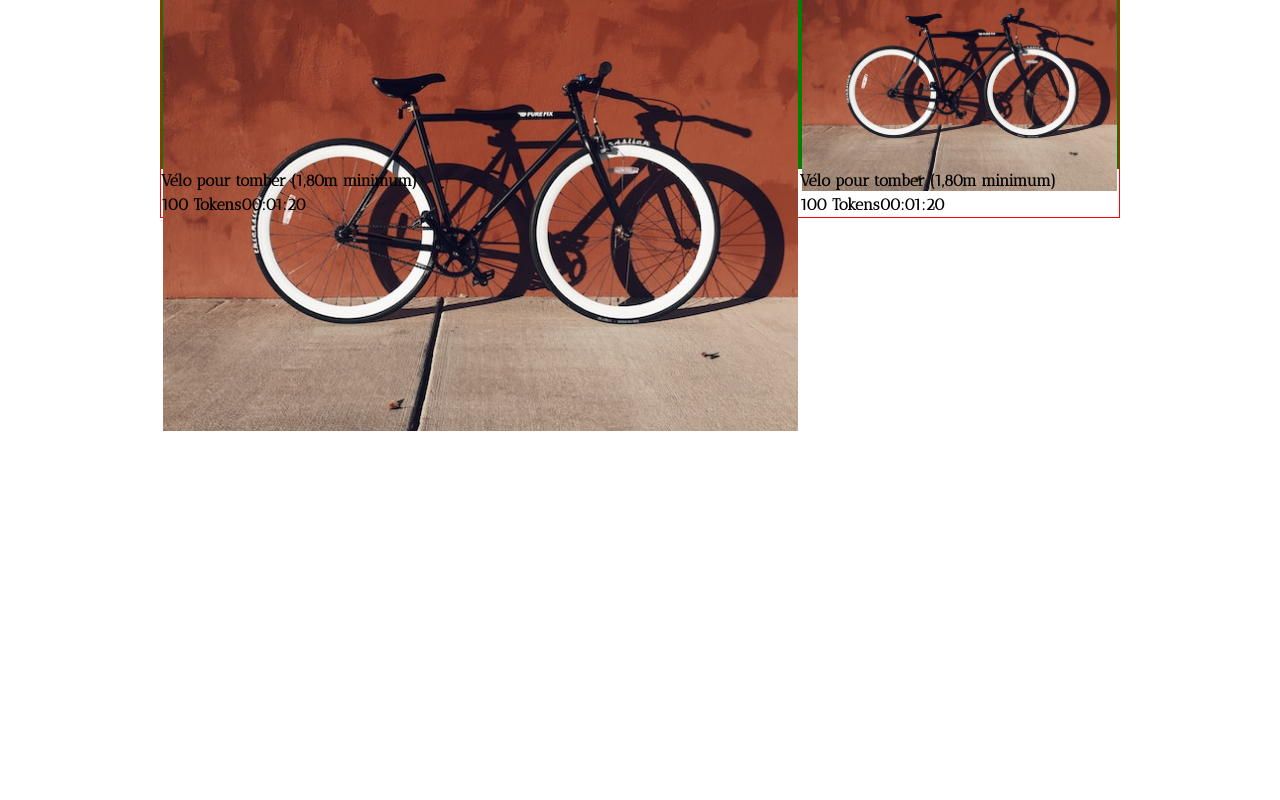
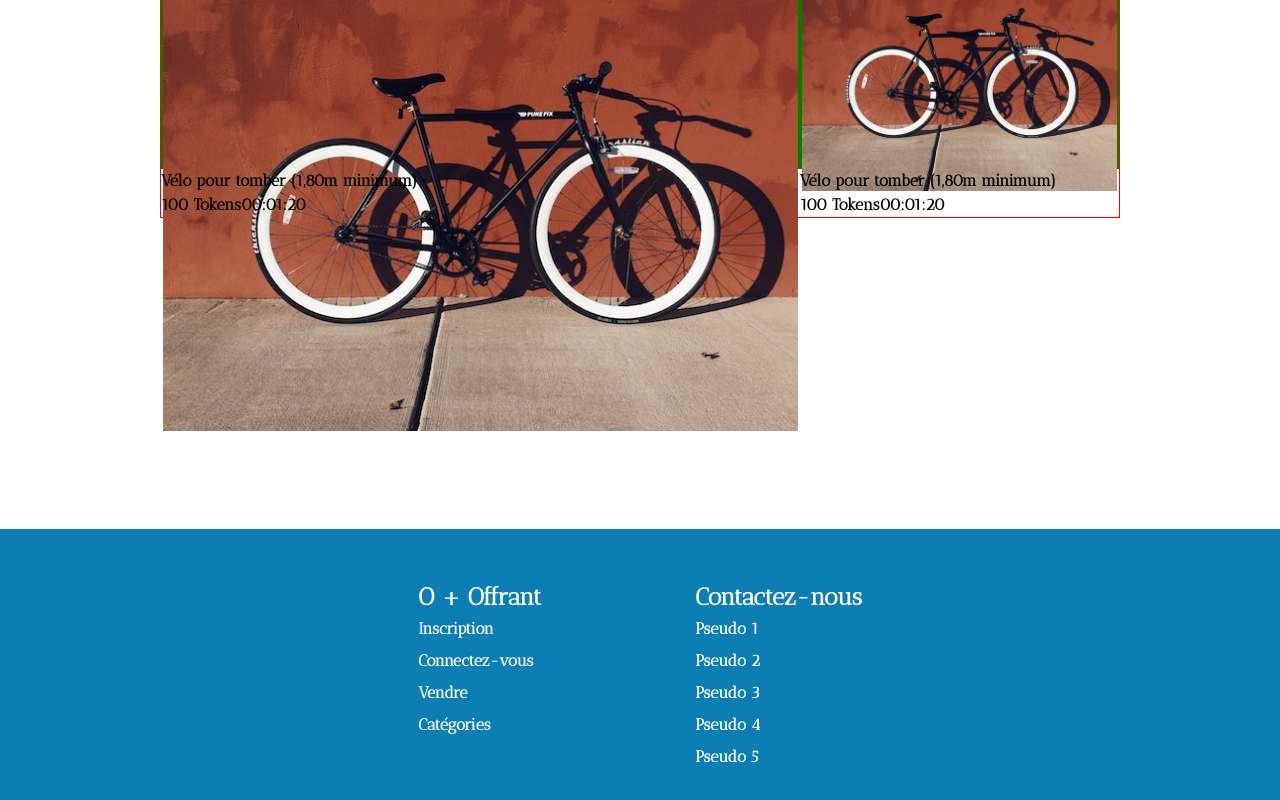
Before and after one commit to Ld-monkey/o-plus-offrant-front-end, a React (Vite) app: page / in a window 1280 px wide. Shown: the part 316-1116 px from the top of the page. Before the commit the page ends 845 px from the top, so only its background shows below. Built offline with nearby package versions, Linux system fonts and the light colour scheme.

Commit message:
merge Footer branch

```diff
--- a/src/components/App/App.tsx
+++ b/src/components/App/App.tsx
@@ -3,6 +3,7 @@ import Cards from '../Cards/Cards';
 import AppHeader from '../AppHeader/AppHeader';
 import Categories from '../Categories/Categories';
 import Login from '../Login/Login';
+import Footer from '../Footer/Footer';
 import './App.scss';
 
 function App() {
@@ -18,6 +19,7 @@ function App() {
       <Categories />
       <Cards />
       <Login toggleModalLogin={checkOpenModal} isOpenModal={isOpenModal} />
+      <Footer />
     </div>
   );
 }
--- /dev/null
+++ b/src/components/Footer/Footer.scss
@@ -0,0 +1,24 @@
+@use '../../styles/variables' as v;
+
+.Footer {
+  display: flex;
+  justify-content: center;
+  gap: 150px;
+  background-color: v.$color-primary;
+  color: v.$color-text;
+  padding: 50px;
+  line-height: 2rem;
+
+  &__info,
+  &__Pseudo {
+    padding: 2px;
+  }
+
+  a {
+    display: block;
+    color: v.$color-text;
+    &:hover {
+        text-decoration: underline;
+    }
+  }
+}
--- /dev/null
+++ b/src/components/Footer/Footer.tsx
@@ -0,0 +1,25 @@
+import './Footer.scss';
+
+function Footer() {
+  return (
+    <footer className="Footer">
+      <div className="Footer__info">
+        <h2>O + Offrant</h2>
+        <a href="#incscription">Inscription</a>
+        <a href="#login">Connectez-vous</a>
+        <a href="#vendre">Vendre</a>
+        <a href="#category">Catégories</a>
+      </div>
+      <div className="Footer__Pseudo">
+        <h2>Contactez-nous</h2>
+        <a href="#pseudo1">Pseudo 1</a>
+        <a href="#pseudo2">Pseudo 2</a>
+        <a href="#pseudo3">Pseudo 3</a>
+        <a href="#pseudo4">Pseudo 4</a>
+        <a href="#pseudo5">Pseudo 5</a>
+      </div>
+    </footer>
+  );
+}
+
+export default Footer;
```
